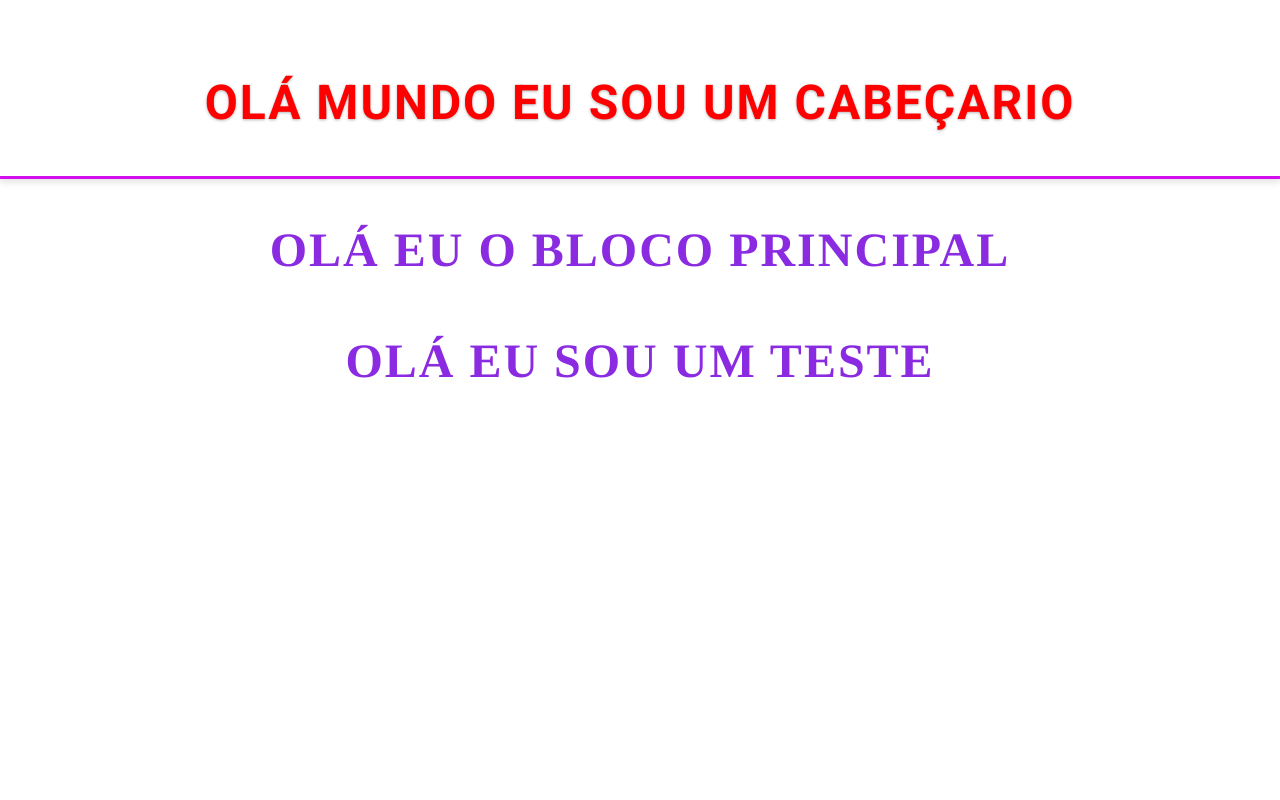
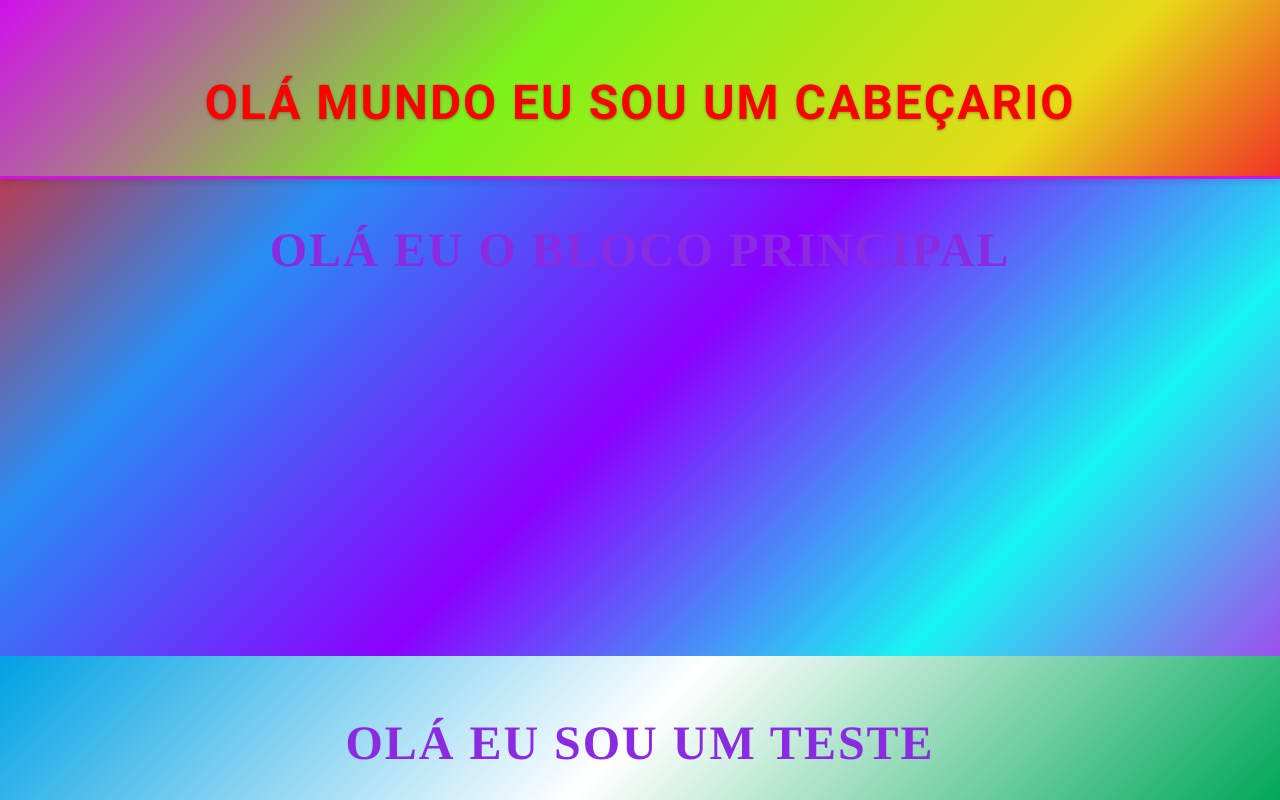
Before and after one commit to MrIohan/aula01_semestre01_front, a plain HTML site: page index.html in a window 1280 px wide. Drawn offline with Linux system fonts and the light colour scheme.

Commit message:
mudança 2

```diff
--- a/style.css
+++ b/style.css
@@ -24,7 +24,7 @@ h2{
 }
 body{
     font-family:'Segoe UI', Tahoma, Geneva, Verdana, sans-serif;
-    background-color: linear-gradient(135deg, #ff1100 0%, #278ef5 25%, #8c00ff 50%, #19f3f3 75%, #d110eb 100%);
+    background: linear-gradient(135deg, #ff1100 0%, #278ef5 25%, #8c00ff 50%, #19f3f3 75%, #d110eb 100%);
     color: aliceblue;
     line-height: 1.7;
     min-height: 100vh;
@@ -32,7 +32,7 @@ body{
     flex-direction: column;
 }
 header{
-    background-color: linear-gradient(135deg, #d110eb 0%, #7bf319 40%, #e7da19 80%, #f13326 100%);
+    background: linear-gradient(135deg, #d110eb 0%, #7bf319 40%, #e7da19 80%, #f13326 100%);
     padding: 2rem 1rem;
     text-align: center;
     border-bottom: 3px solid #d110ed;
@@ -40,3 +40,10 @@ header{
     text-shadow: 0 1px 3px rgba(0, 0, 0, 0.3);
     box-shadow: 0 4px 6px rgba(0, 0, 0, 0.1);
 }
+footer{
+    background: linear-gradient(135deg, #00A1E4 0%, #ffffff 50%, #00a859 100%);
+    color: black;
+    text-align: center;
+    padding: 1rem;
+    margin-top: auto;
+}
```
